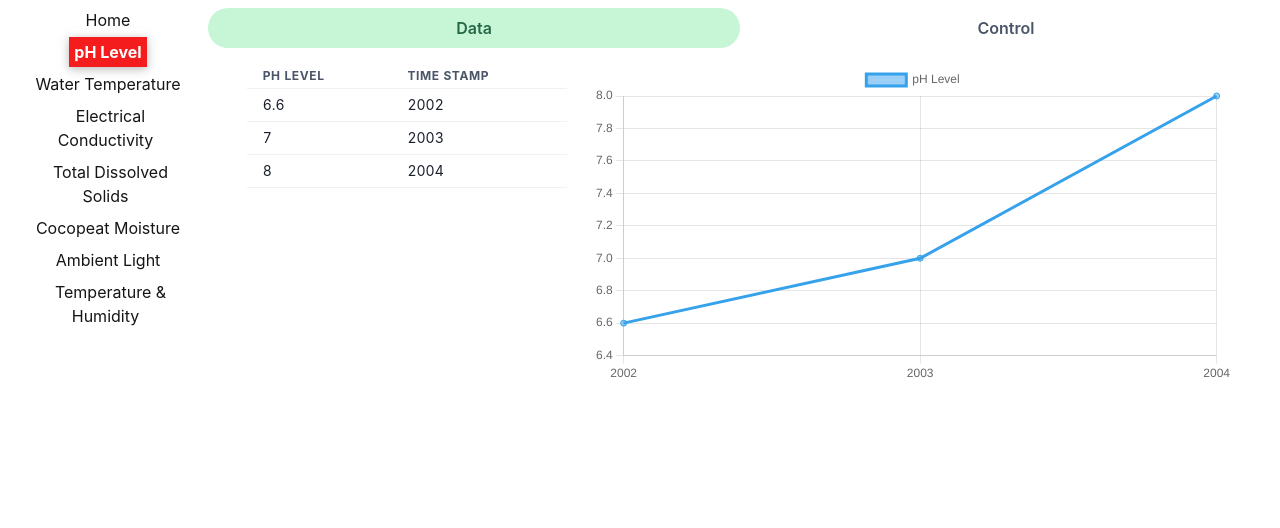
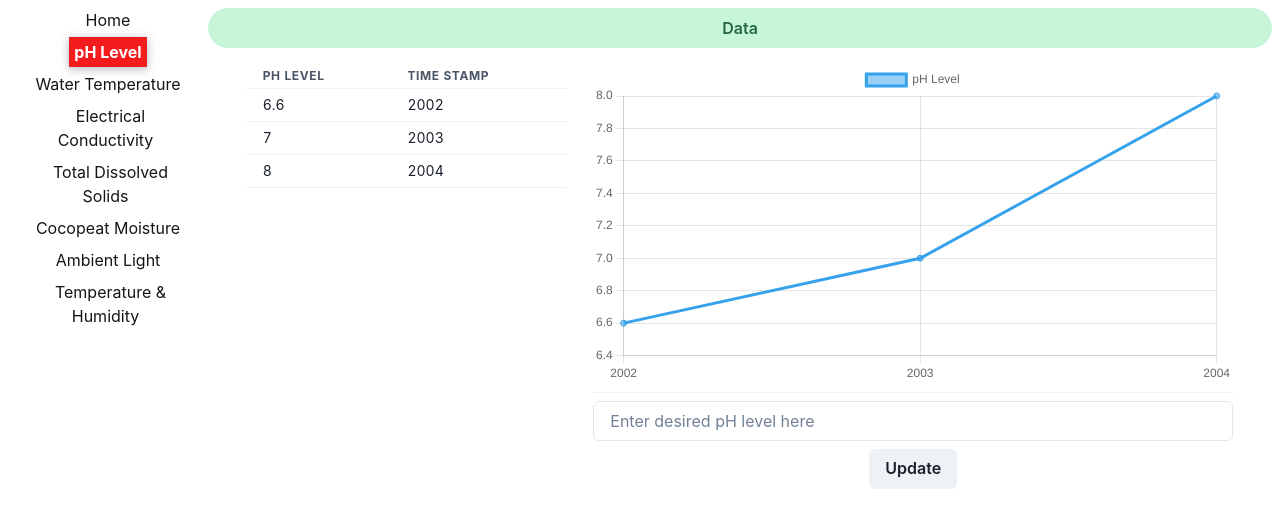
Before and after one commit to hydro-thesis/farmcup_website, a React (Vite) app in the folder frontend-workshop/: page /pHLevel in a window 1280 px wide. Shown: the top 528 px of the page. Built offline with nearby package versions, Linux system fonts and the light colour scheme.

Commit message:
pinagsama-ko-na-graph-table-and-control-in-one-tab

```diff
--- a/frontend-workshop/src/components/pH Level/pH-data.jsx
+++ b/frontend-workshop/src/components/pH Level/pH-data.jsx
@@ -1,8 +1,13 @@
 import React from "react";
 import PropTypes from "prop-types";
 import {
+  Button,
   Divider,
   Flex,
+  Grid,
+  HStack,
+  Input,
+  Spacer,
   Table,
   TableContainer,
   Tbody,
@@ -10,6 +15,7 @@ import {
   Th,
   Thead,
   Tr,
+  VStack,
 } from "@chakra-ui/react";
 import { UserData } from "./Data";
 import "chart.js/auto";
@@ -55,9 +61,14 @@ const pHLevelTable = ({ userData }) => {
         </TableContainer>
       </Flex>
       <Divider orientation="vertical" w="2vw" />
-      <Flex justify="center" minW="50vw">
-        <Line data={initialData} />
-      </Flex>
+      <Grid justify="center" minW="50vw">
+        <VStack>
+          <Line data={initialData} />
+          <Divider />
+          <Input variant="outline" placeholder="Enter desired pH level here" />
+          <Button>Update</Button>
+        </VStack>
+      </Grid>
     </Flex>
   );
 };
--- a/frontend-workshop/src/components/pH Level/pHLevel-index.jsx
+++ b/frontend-workshop/src/components/pH Level/pHLevel-index.jsx
@@ -9,7 +9,6 @@ const pHLevelIndex = () => {
     <Tabs isFitted variant="soft-rounded" colorScheme="green">
       <TabList>
         <Tab>Data</Tab>
-        <Tab>Control</Tab>
       </TabList>
       <TabPanels>
         <TabPanel>
```
